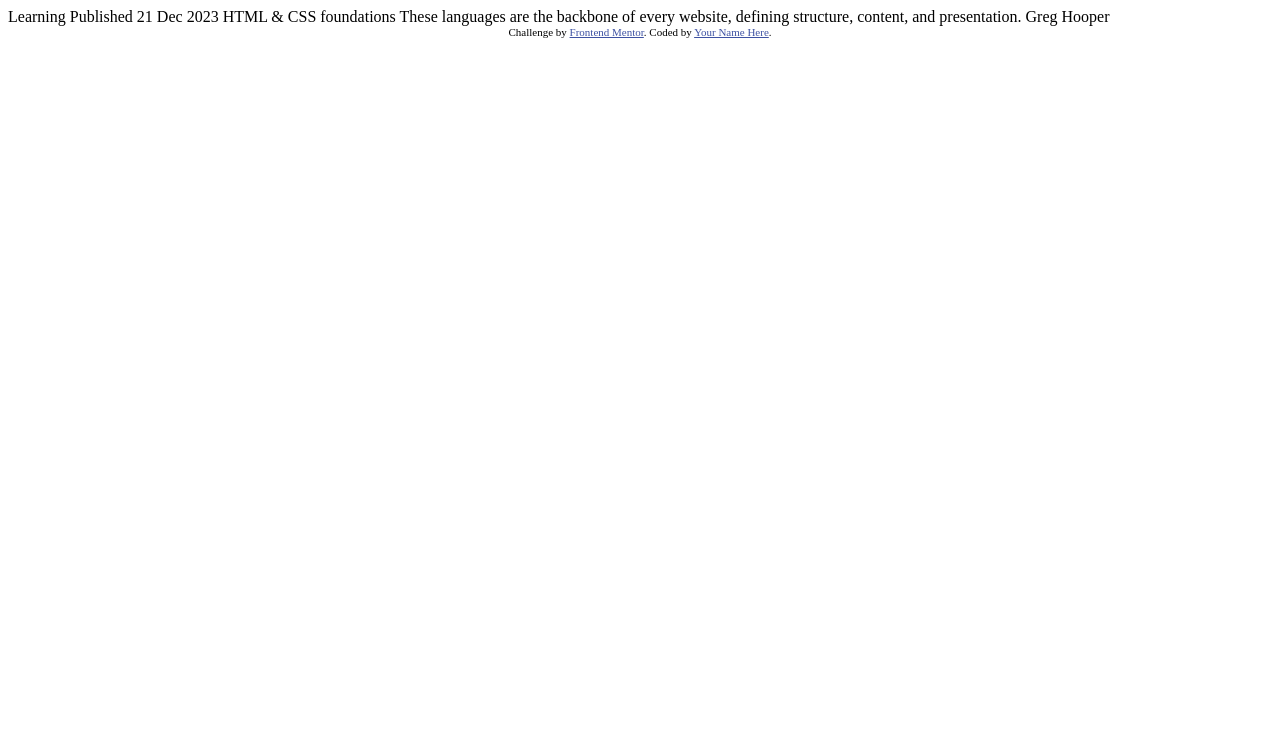
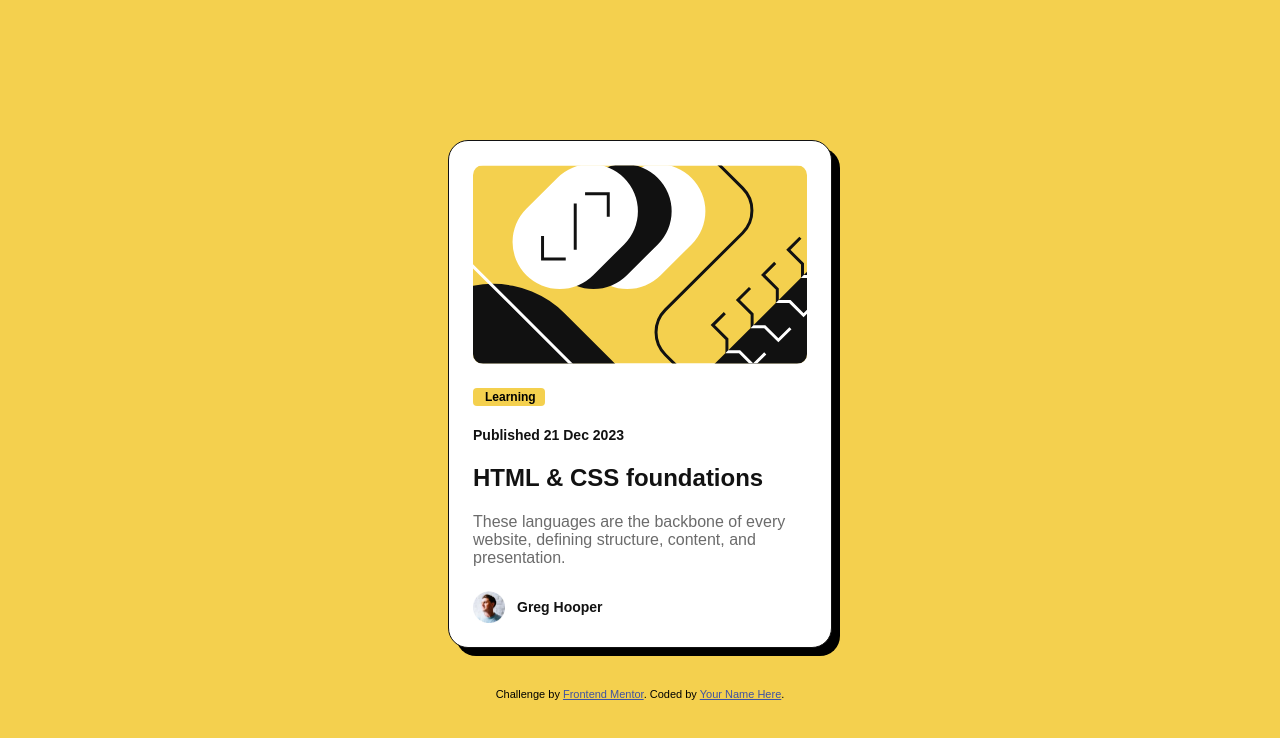
Before and after one commit to AndresLamar/Blog-Preview-Card, a plain HTML site: page index.html in a window 1280 px wide. Drawn offline with Linux system fonts and the light colour scheme.

Commit message:
finish component

```diff
--- a/index.html
+++ b/index.html
@@ -6,29 +6,37 @@
 
   <link rel="icon" type="image/png" sizes="32x32" href="./assets/images/favicon-32x32.png">
 
+  <link rel="stylesheet" href="style.css">
+
   <title>Frontend Mentor | Blog preview card</title>
-
-  <!-- Feel free to remove these styles or customise in your own stylesheet 👍 -->
-  <style>
-    .attribution { font-size: 11px; text-align: center; }
-    .attribution a { color: hsl(228, 45%, 44%); }
-  </style>
 </head>
 <body>
+  <main>
+    <div class="container">
+      <img src="/assets/images/illustration-article.svg" alt="illustration-article" class="article-image">
 
-  Learning
+      <div class="article-description-container">
+        <div class="article-category">
+          Learning
+        </div>
 
-  Published 21 Dec 2023
+        <p class="published">Published 21 Dec 2023</p>
 
-  HTML & CSS foundations
+        <h1 class="article-title">HTML & CSS foundations</h1>
 
-  These languages are the backbone of every website, defining structure, content, and presentation.
+        <p class="article-description">These languages are the backbone of every website, defining structure, content, and presentation.</p>
+      </div>
 
-  Greg Hooper
+      <div class="author">
+        <img src="/assets/images/image-avatar.webp" alt="avatar">
+        <span class="article-author">Greg Hooper</span>
+      </div>
+    </div>
+  </main>
 
-  <div class="attribution">
+  <footer class="attribution">
     Challenge by <a href="https://www.frontendmentor.io?ref=challenge" target="_blank">Frontend Mentor</a>.
     Coded by <a href="#">Your Name Here</a>.
-  </div>
+  </footer>
 </body>
 </html>
--- /dev/null
+++ b/style.css
@@ -0,0 +1,145 @@
+:root {
+    --yellow: hsl(47, 88%, 63%);
+    --white:  hsl(0, 0%, 100%);
+    --gray-500: hsl(0, 0%, 42%);
+    --gray-950: hsl(0, 0%, 7%);
+    --font-figtree:  'Figtree', sans-serif;
+    --font-size-paragraph: 1rem;
+    --font-size-title: 1.5rem;
+    --weight-500: 500;
+    --weight-700: 700;
+}
+
+*{
+    margin: 0;
+    padding: 0;
+}
+
+*, *::after, *::before {
+    box-sizing: border-box;
+}
+
+body {
+    min-height: 100dvh;
+}
+
+input, button, textarea, select {
+    text-wrap: inherit;
+}
+
+p{
+    text-wrap: pretty;
+}
+
+h1, h2, h3, h4, h5, h6 {
+    text-wrap: balance;
+}
+
+img, video, svg {
+    height: auto;
+    max-width: 100%;
+}
+
+@media (prefers-reduced-motion: reduce){
+    *, *::before, *::after {
+        animation-duration: 0.01ms !important;
+        animation-iteration-count: 1 !important;
+        transition-duration: 0.01ms !important;
+        scroll-behavior: auto !important;
+        transition: none;
+    }
+}
+
+.attribution { font-size: 11px; text-align: center; margin-top: 1rem; }
+.attribution a { color: hsl(228, 45%, 44%); }
+
+html{
+    background-color: var(--yellow);
+}
+
+body{
+    font-family: var(--font-figtree);
+    display: grid;
+    place-content: center;
+    margin: 8px;
+}
+
+.container{
+    display: flex;
+    flex-direction: column;
+    margin: 1.5rem;
+    padding: 1.5rem;
+    border-radius: 20px;
+    background-color: var(--white);
+    max-width: 24rem;
+    gap: 1.5rem;
+    border: 1px solid var(--gray-950);
+    box-shadow: 8px 8px 0px 0px black;;
+}
+
+.article-image{
+    border-radius: 10px;
+}
+
+.article-description-container{
+    display: flex;
+    flex-direction: column;
+    gap: 1.3rem;
+
+    & .article-category{
+        max-width: 4.5rem;
+        background-color: var(--yellow);
+        font-size: 0.75rem;
+        font-weight: var(--weight-700);
+        padding: 0.125rem 0.75rem;
+        border-radius: 4px;
+    }
+
+    & .published{
+        color: var(--gray-950);
+        font-size: 0.875rem;
+        font-weight: 600;
+    };
+
+    & .article-title{
+        color: var(--gray-950);
+        font-size: var(--font-size-title);
+        font-weight: var(--weight-700) ;
+        transition: all 0.3s ease;
+
+        &:hover{
+            color: var(--yellow);
+        }
+    }
+
+
+
+    & .article-description{
+        color: var(--gray-500);
+        font-size: var(--font-size-paragraph);
+        font-weight: var(--weight-500);
+        text-wrap: unset;
+    }
+}
+
+.author{
+    display: flex;
+    align-items: center;
+    gap: 0.75rem;
+
+    & img {
+        max-width: 2rem;
+    }
+
+    & .article-author{
+        color: var(--gray-950);
+        font-size: 0.875rem;
+        font-weight: var(--weight-700);
+    }
+}
+
+@media screen and (min-width: 375px) {
+    .container {
+      max-width: 24rem;
+    }
+  }
```
Also changed, not shown: screenshot/desktop.png (added), screenshot/mobile.png (added), 2 other files.
